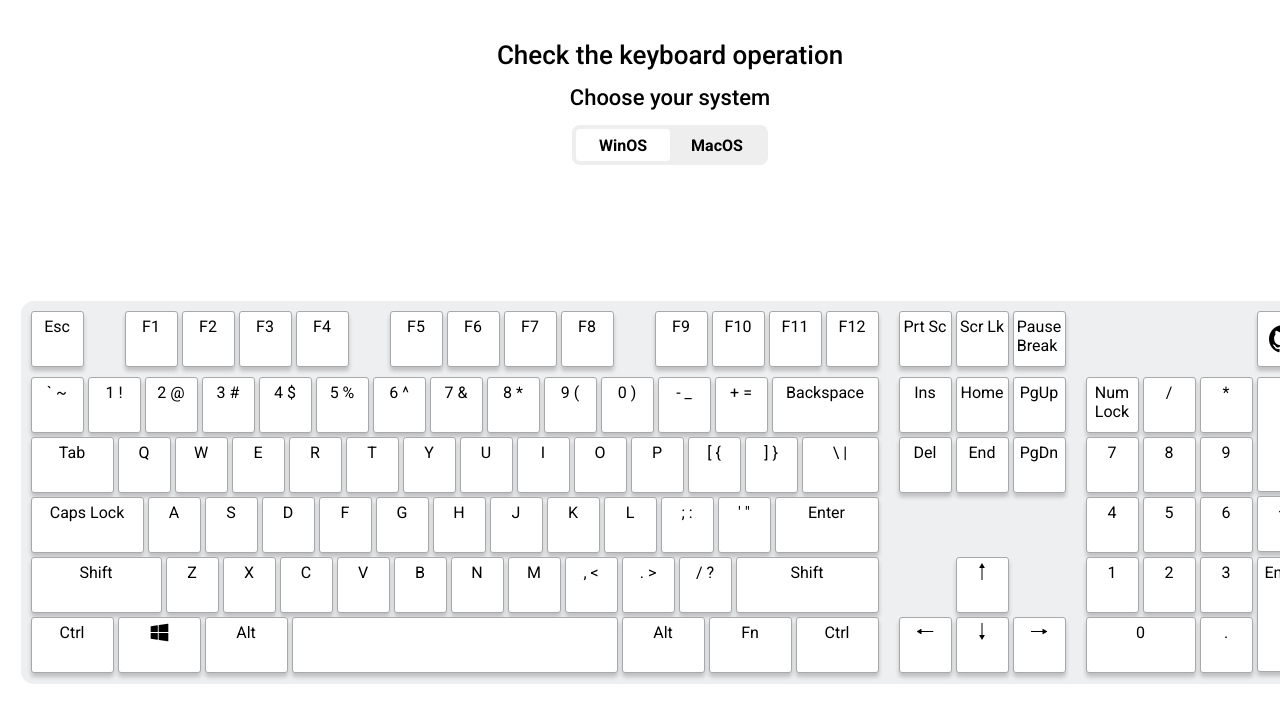
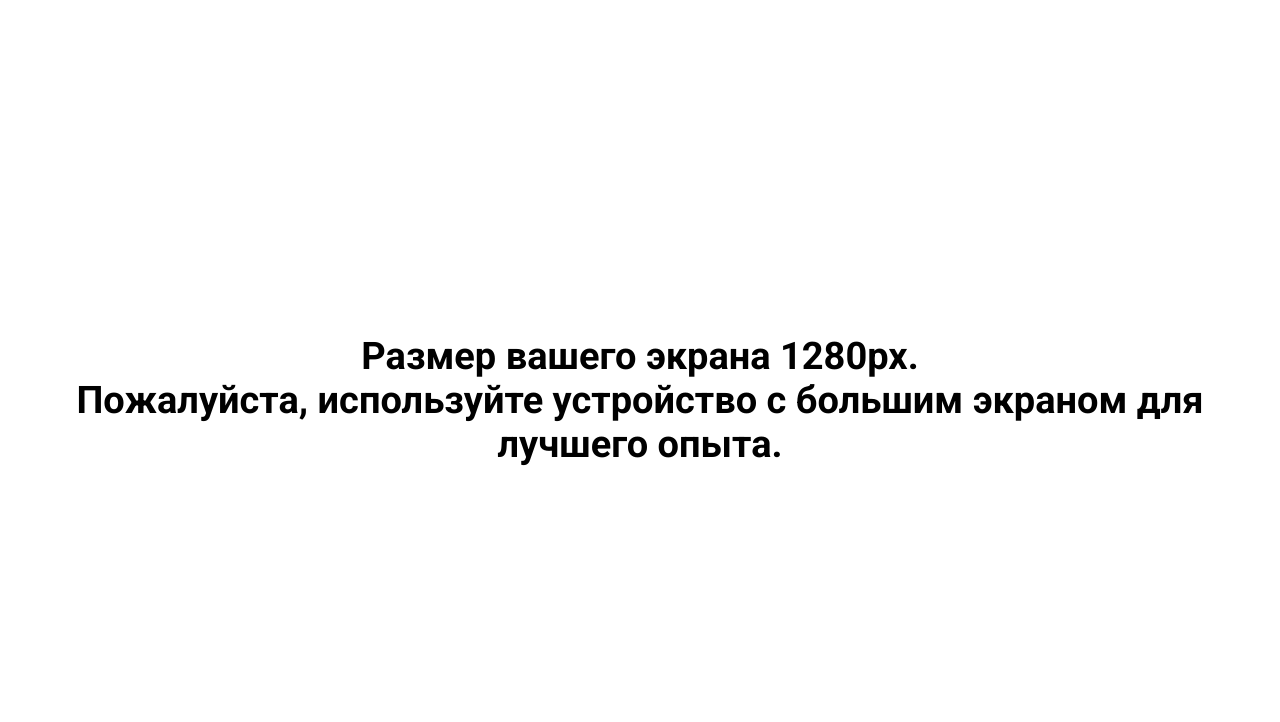
Before and after one commit to RodionGimranov/Keyboard-Key-Test, a Vue app: page / in a window 1280 px wide. Shown: the top 722 px of the page. Built offline with nearby package versions, Linux system fonts and the light colour scheme.

Commit message:
Import new component

```diff
--- a/src/App.vue
+++ b/src/App.vue
@@ -4,12 +4,14 @@
         <h2 class="subtitle">Choose your system</h2>
         <VueColorDropdown />
         <VueSystemSwitch />
+        <screenSizeWarning />
     </main>
 </template>
 
 <script setup>
 import VueSystemSwitch from "./components/VueSystemSwitch.vue";
 import VueColorDropdown from "./components/VueColorDropdown.vue";
+import screenSizeWarning from "./components/screenSizeWarning.vue";
 </script>
 
 <style lang="scss">
```
Lines whose indentation alone changed are shown as unchanged.
